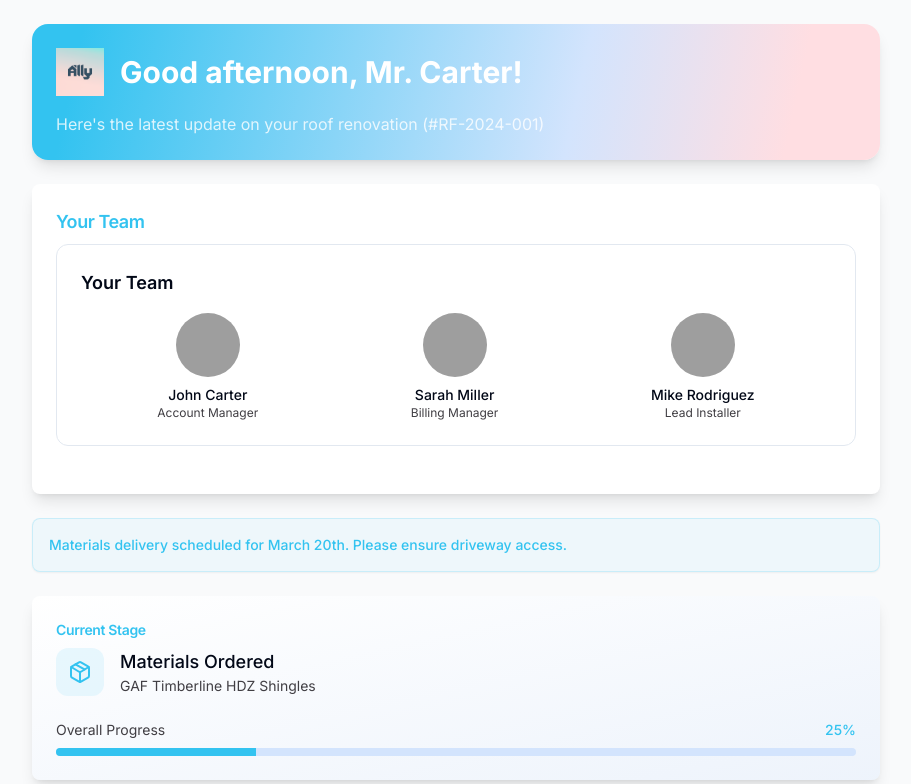
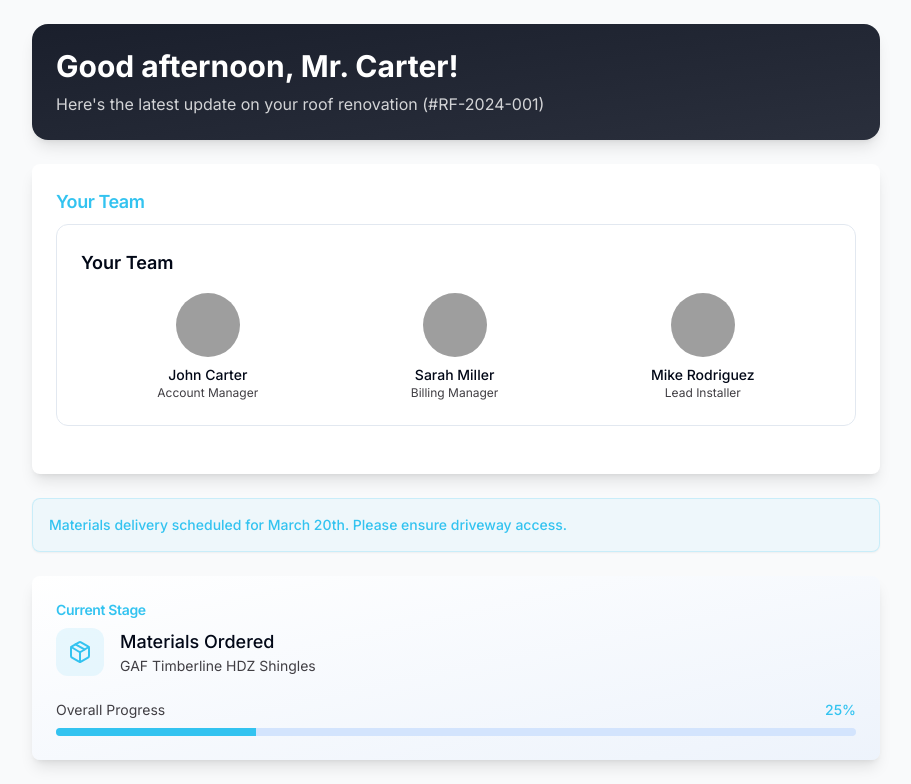
Before and after one commit to MattatDirectus/roof-track-ally, a React (Vite) app: page / in a window 1280 px wide. Shown: the top 784 px of the page, without its empty margins (184-1095 px from the left). Built offline with nearby package versions, Linux system fonts and the light colour scheme; grey boxes are pictures that could not be loaded.

Commit message:
Remove logo and update gradient
Removed the logo from the top block and applied a subtle dark gradient to enhance the visual design.
[skip gpt_engineer]

```diff
--- a/src/components/ProjectStatus.tsx
+++ b/src/components/ProjectStatus.tsx
@@ -78,16 +78,9 @@ const ProjectStatus = () => {
   return (
     <div className="w-full max-w-4xl mx-auto p-4 md:p-6 space-y-6">
       {/* Header */}
-      <div className="bg-gradient-brand p-6 rounded-2xl shadow-lg w-full">
-        <div className="flex items-center gap-4 mb-4">
-          <img
-            src="/lovable-uploads/91dd03e7-13cd-4439-9e3f-44e946944710.png"
-            alt="Ally Logo"
-            className="w-12 h-12"
-          />
-          <h1 className="text-2xl md:text-3xl font-bold text-white">Good afternoon, Mr. Carter!</h1>
-        </div>
-        <p className="text-white/80 text-sm md:text-base">Here's the latest update on your roof renovation (#RF-2024-001)</p>
+      <div className="bg-gradient-to-br from-[#1A1F2C] to-[#2A2F3C] p-6 rounded-2xl shadow-lg w-full">
+        <h1 className="text-2xl md:text-3xl font-bold text-white">Good afternoon, Mr. Carter!</h1>
+        <p className="text-white/80 text-sm md:text-base mt-2">Here's the latest update on your roof renovation (#RF-2024-001)</p>
       </div>
 
       {/* Team Section */}
```
